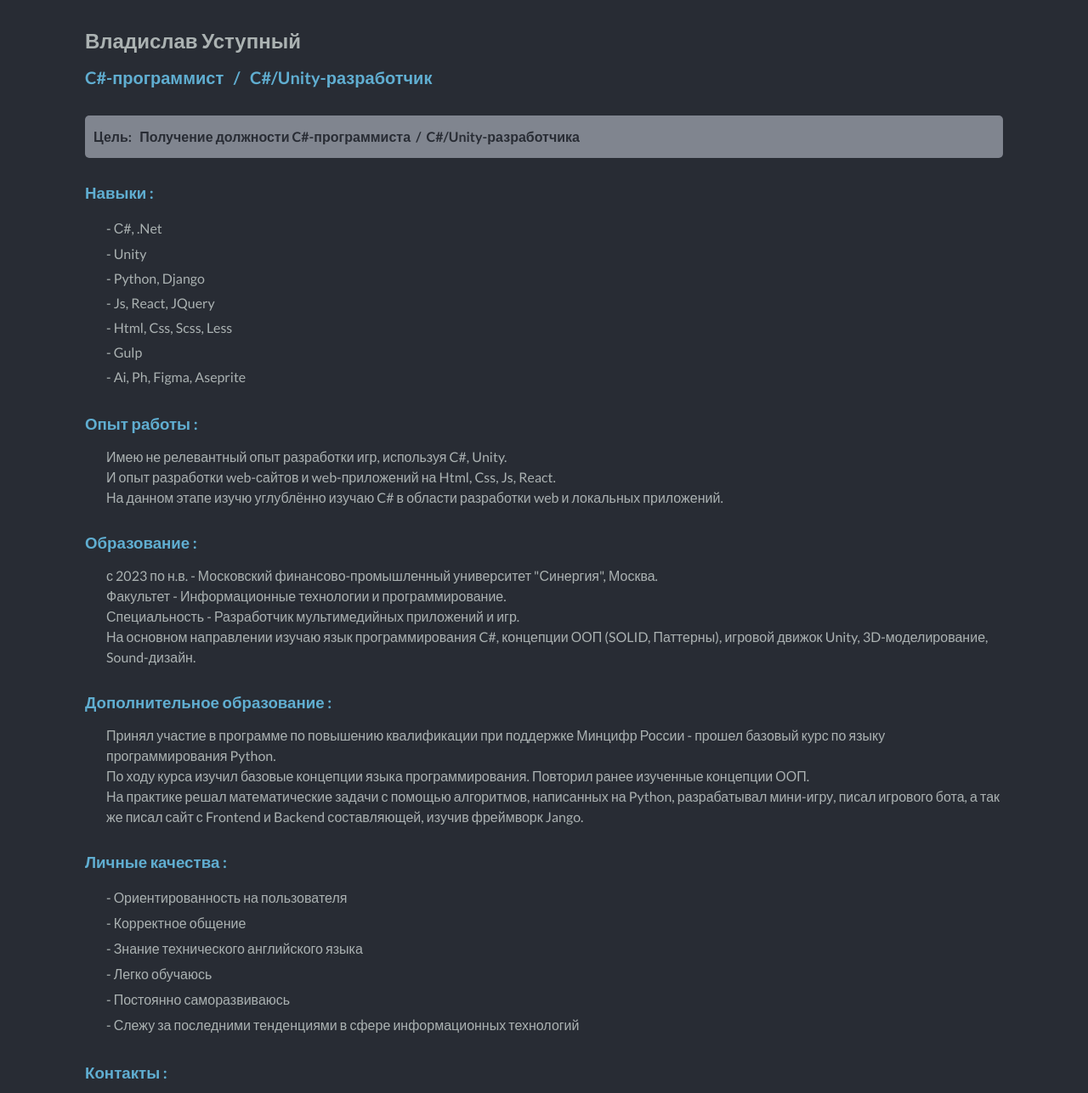
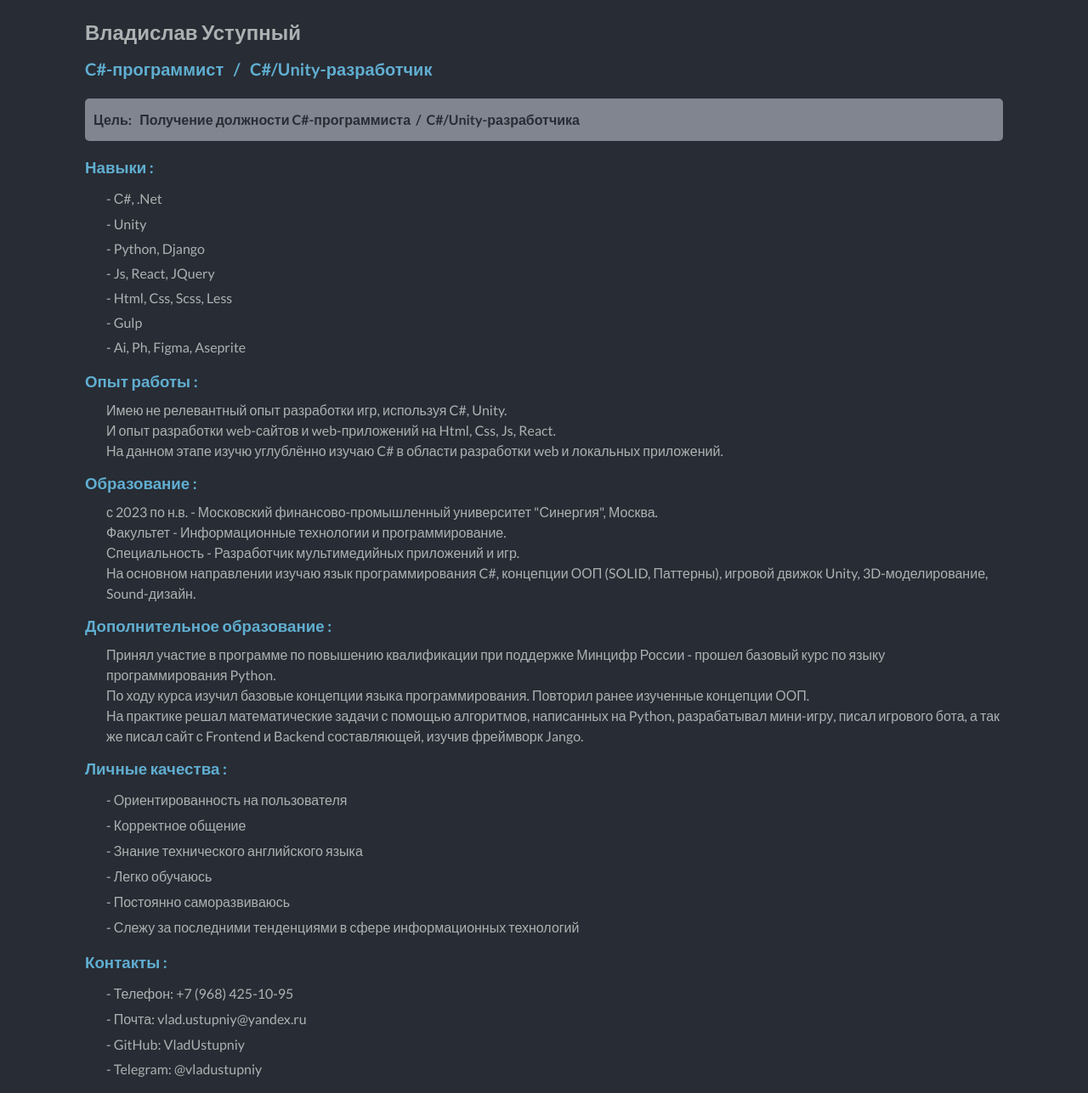
Before and after one commit to VladUstupniy/resume, a plain HTML site: page docs/index.html in a window 1280 px wide. Shown: the top 1287 px of the page at 85% size. Drawn offline with Linux system fonts and the light colour scheme.

Commit message:
new commit

```diff
--- a/docs/index.css
+++ b/docs/index.css
@@ -46,7 +46,7 @@ html, body {
 }
 
 .section {
-    margin-bottom: 30px;
+    margin-bottom: 15px;
 }
 
 
@@ -94,8 +94,8 @@ html, body {
 
 /* ---------------------------------------------------------------------- Header ----------------------------------------------------------------------*/
 .header {
-    padding-top: 30px;
-    margin-bottom: 30px;
+    padding-top: 20px;
+    margin-bottom: 20px;
 }
 h1 {
     font-size: 24px;
@@ -120,7 +120,7 @@ h2 {
     display: flex;
     align-items: center;
     border-radius: 5px;
-    margin-bottom: 30px;
+    margin-bottom: 20px;
     font-weight: bold;
 }
 
@@ -135,7 +135,7 @@ h2 {
 
 h3 {
     font-size: 1.17em;
-    margin-bottom: 15px;
+    margin-bottom: 10px;
 }
 
 .main p {
@@ -144,5 +144,5 @@ h3 {
 }
 
 .footer {
-    padding-bottom: 30px;
+    padding-bottom: 20px;
 }
```
